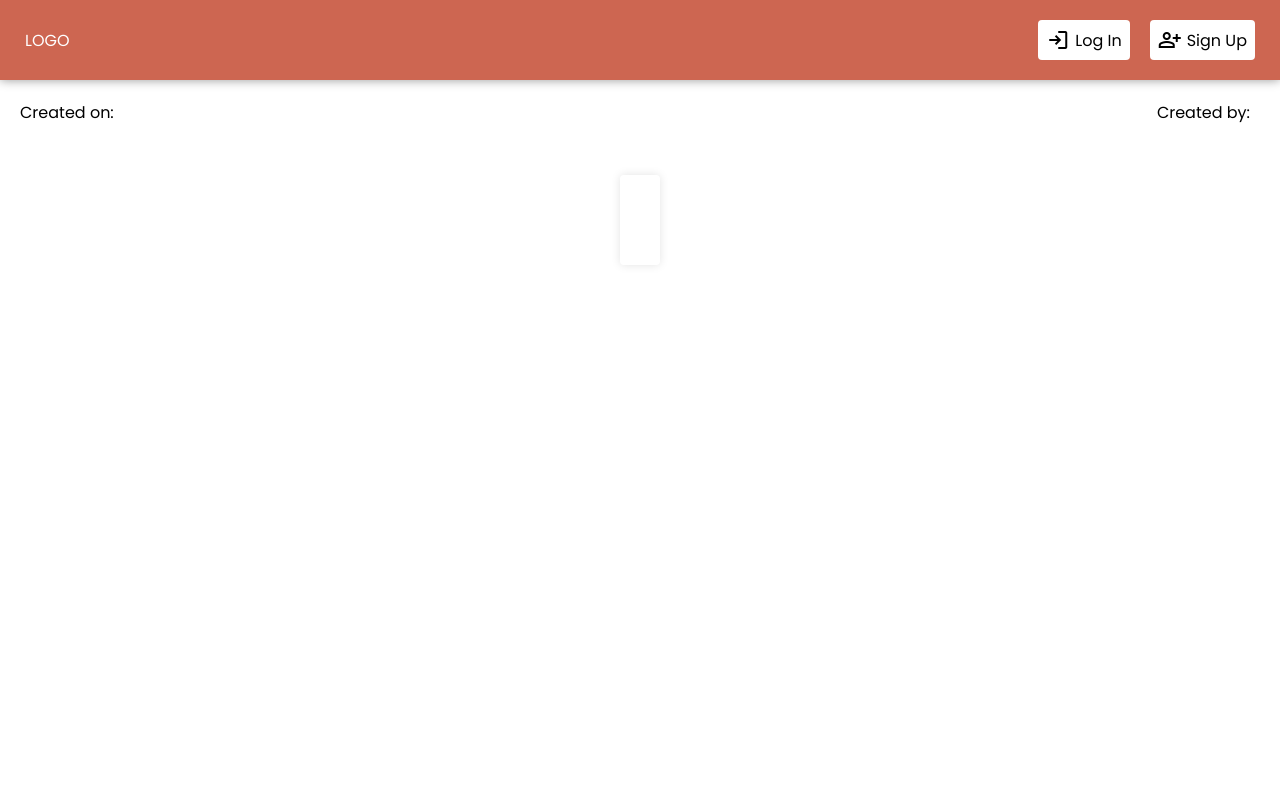
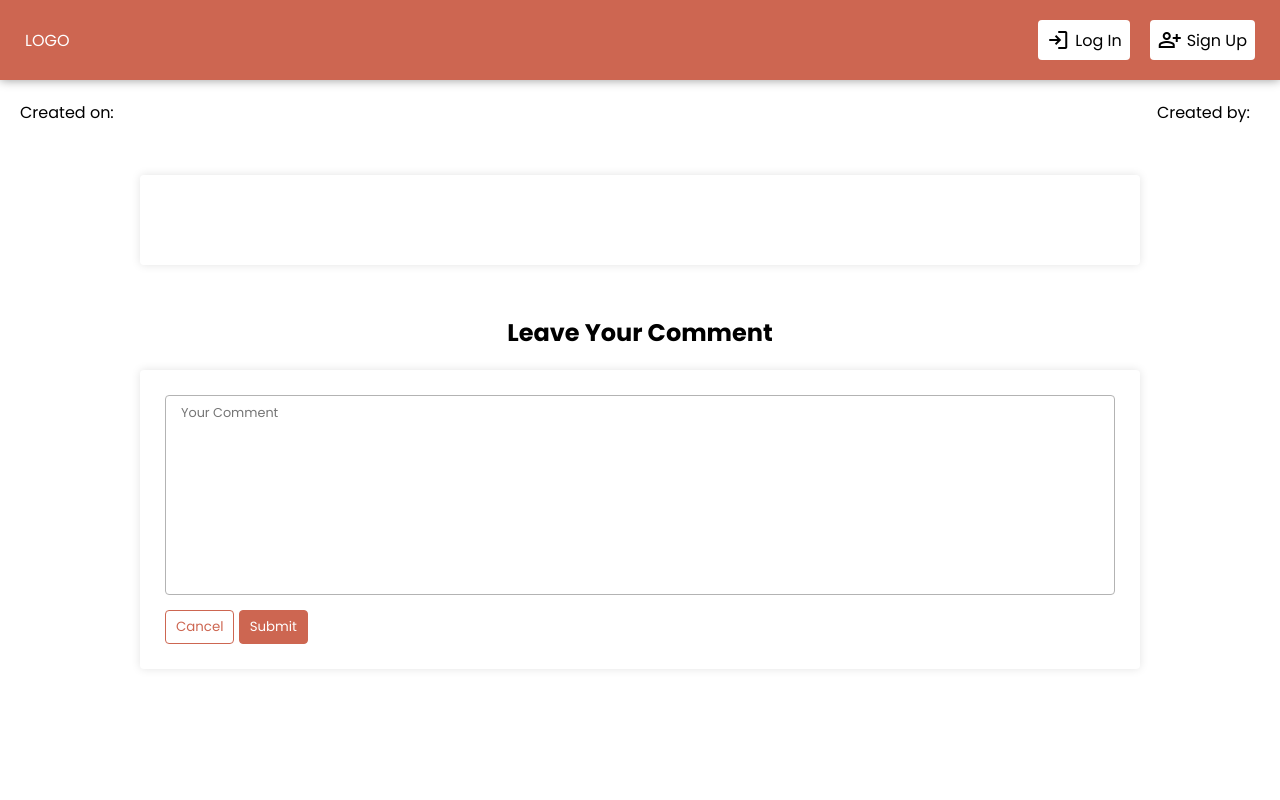
Before and after one commit to Bawelna0225/login_page, a PHP site: the page made by singlepost.php in a window 1280 px wide. Run offline with PHP 8.4, Linux system fonts and the light colour scheme; data comes from the database, SQL or seed files in the repository; data that the repository does not hold is empty.

Commit message:
add comment form and textarea + styling

```diff
--- a/css/style.css
+++ b/css/style.css
@@ -17,7 +17,7 @@
 
 body {
   display: grid;
-  place-content: center;
+  place-content: start;
   height: 100vh;
   background-color: var(--primary-color);
   color: var(--text-color);
@@ -32,7 +32,7 @@ form {
   flex-direction: column;
   justify-content: center;
   align-items: center;
-  max-width: 400px;
+  width: 400px;
   gap: 15px;
   background-color: var(--primary-color);
   padding: 25px;
@@ -264,14 +264,24 @@ nav .dropdown ul li a:hover {
   background-color: var(--hover-accent-color);
 }
 
+main {
+  display: flex;
+  flex-direction: column;
+  justify-content: start;
+  align-items: start;
+  min-height: calc(100vh - 80px);
+  min-height: calc(100cvh - 80px);
+  gap: 50px;
+}
+
 .home,
 section {
   display: flex;
   flex-direction: column;
   justify-content: start;
   align-items: center;
-  height: calc(100vh - 80px);
   background-color: var(--primary-color);
+  margin: 0 auto;
 }
 .home h1,
 section h1 {
@@ -290,6 +300,7 @@ section h3 {
 }
 .home .cards,
 section .cards {
+  margin: 0 auto;
   display: grid;
   grid-template-columns: repeat(auto-fit, minmax(350px, 1fr));
   gap: 20px;
@@ -435,7 +446,7 @@ section .cards .card .author_pic {
   color: var(--accent-color);
 }
 .post .post-content {
-  max-width: 1000px;
+  width: min(100vw - 2rem, 1000px);
   box-shadow: 0px 0px 10px var(--shadow-color);
   border-radius: 4px;
   padding: 20px;
@@ -448,6 +459,41 @@ section .cards .card .author_pic {
 }
 .post .post-content p {
   font-size: 1.5rem;
+}
+
+.comments-section {
+  gap: 20px;
+}
+.comments-section .comment {
+  width: min(100vw - 2rem, 1000px);
+  box-shadow: 0px 0px 10px var(--shadow-color);
+  border-radius: 4px;
+  margin: 0 auto;
+  display: flex;
+}
+.comments-section .comment textarea {
+  width: 100%;
+}
+.comments-section .comment textarea:focus {
+  outline: 1px solid var(--accent-color);
+}
+.comments-section .comment .buttons {
+  width: 100%;
+}
+.comments-section .comment .buttons button {
+  padding: 6px 10px;
+  border-radius: 4px;
+  cursor: pointer;
+}
+.comments-section .comment .buttons button:first-of-type {
+  border: 1px solid var(--accent-color);
+  background-color: transparent;
+  color: var(--accent-color);
+}
+.comments-section .comment .buttons button:nth-of-type(2) {
+  border: 1px solid var(--accent-color);
+  background-color: var(--accent-color);
+  color: white;
 }
 
 .wrapper {
--- a/css/style.scss
+++ b/css/style.scss
@@ -25,7 +25,7 @@
 // }
 body {
 	display: grid;
-	place-content: center;
+	place-content: start;
 	height: 100vh;
 	background-color: var(--primary-color);
 	color: var(--text-color);
@@ -38,7 +38,7 @@ form {
 	flex-direction: column;
 	justify-content: center;
 	align-items: center;
-	max-width: 400px;
+	width: 400px;
 	gap: 15px;
 	background-color: var(--primary-color);
 	padding: 25px;
@@ -268,14 +268,23 @@ nav {
 		}
 	}
 }
+main {
+	display: flex;
+	flex-direction: column;
+	justify-content: start;
+	align-items: start;
+	min-height: calc(100vh - 80px);
+	min-height: calc(100cvh - 80px);
+	gap: 50px;
+}
 .home,
 section {
 	display: flex;
 	flex-direction: column;
 	justify-content: start;
 	align-items: center;
-	height: calc(100vh - 80px);
 	background-color: var(--primary-color);
+	margin: 0 auto;
 	h1 {
 		font-size: 3rem;
 		padding: 20px;
@@ -289,6 +298,8 @@ section {
 		padding-inline: 20px;
 	}
 	.cards {
+		margin: 0 auto;
+		// width: min(calc(100% - 2rem), 1200px);
 		display: grid;
 		grid-template-columns: repeat(auto-fit, minmax(350px, 1fr));
 		gap: 20px;
@@ -361,7 +372,6 @@ section {
 					border-radius: 4px;
 					color: white;
 					&:hover {
-
 					}
 				}
 			}
@@ -415,8 +425,8 @@ section {
 			}
 		}
 	}
-	.post-content{
-		max-width: 1000px;
+	.post-content {
+		width: min(calc(100vw - 2rem),1000px);
 		box-shadow: 0px 0px 10px var(--shadow-color);
 		border-radius: 4px;
 		padding: 20px;
@@ -431,6 +441,41 @@ section {
 		}
 	}
 }
+.comments-section {
+	gap: 20px;
+	.comment {
+		width: min(calc(100vw - 2rem),1000px);
+		box-shadow: 0px 0px 10px var(--shadow-color);
+		border-radius: 4px;
+		margin: 0 auto;
+		display: flex;
+		textarea {
+			width: 100%;
+			&:focus {
+				outline: 1px solid var(--accent-color);
+			}
+		}
+		.buttons {
+			width: 100%;
+			button {
+				padding: 6px 10px;
+				border-radius: 4px;
+				cursor: pointer;
+				&:first-of-type {
+					border: 1px solid var(--accent-color);
+					background-color: transparent;
+					color: var(--accent-color);
+				}
+				&:nth-of-type(2) {
+					border: 1px solid var(--accent-color);
+					background-color: var(--accent-color);
+					color: white;
+				}
+			}
+		}
+	}
+}
+
 .wrapper {
 	display: flex;
 	justify-content: center;
--- a/index.php
+++ b/index.php
@@ -69,6 +69,7 @@
             }
         ?>
     </nav>
+    <main>
         <section>
             <div class="cards">
                 <?php
@@ -100,5 +101,6 @@
                 ?>
             </div>
         </section>
+    </main>
 </body>
 </html>
--- a/singlepost.php
+++ b/singlepost.php
@@ -72,6 +72,7 @@
             }
         ?>
     </nav>
+    <main>
         <section class='post'>
                 <?php
                     $sql3 = "SELECT * FROM userposts WHERE post_id = '$postId'";
@@ -96,5 +97,17 @@
                     echo "</div>";
                 ?>
         </section>
+        <section class='comments-section'>
+            <h2>Leave Your Comment</h2>
+            <form class='comment' action="singlepost.php" method='get' autocomplete='off'>
+                <input type="hidden" name="post_id" value='<?php echo $postId ?>'>
+                <textarea name="comment" id="" cols="30" rows="10" placeholder='Your Comment'></textarea>
+                <div class="buttons">
+                    <button type="reset" value="reset">Cancel</button>
+                    <button type='submit'>Submit</button>
+                </div>
+            </form>
+        </section>
+    </main>
 </body>
 </html>
```
Also changed, not shown: 1 other file. Lines whose indentation alone changed are shown as unchanged.
